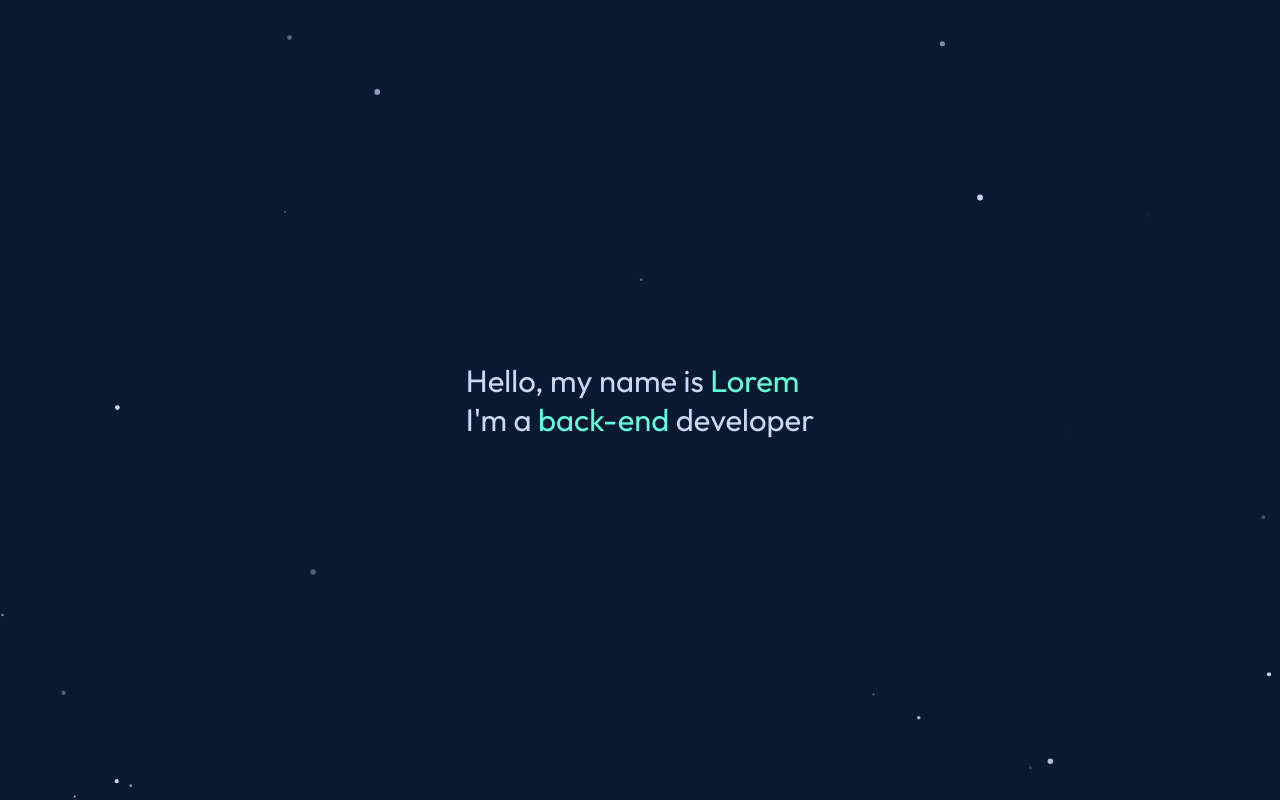
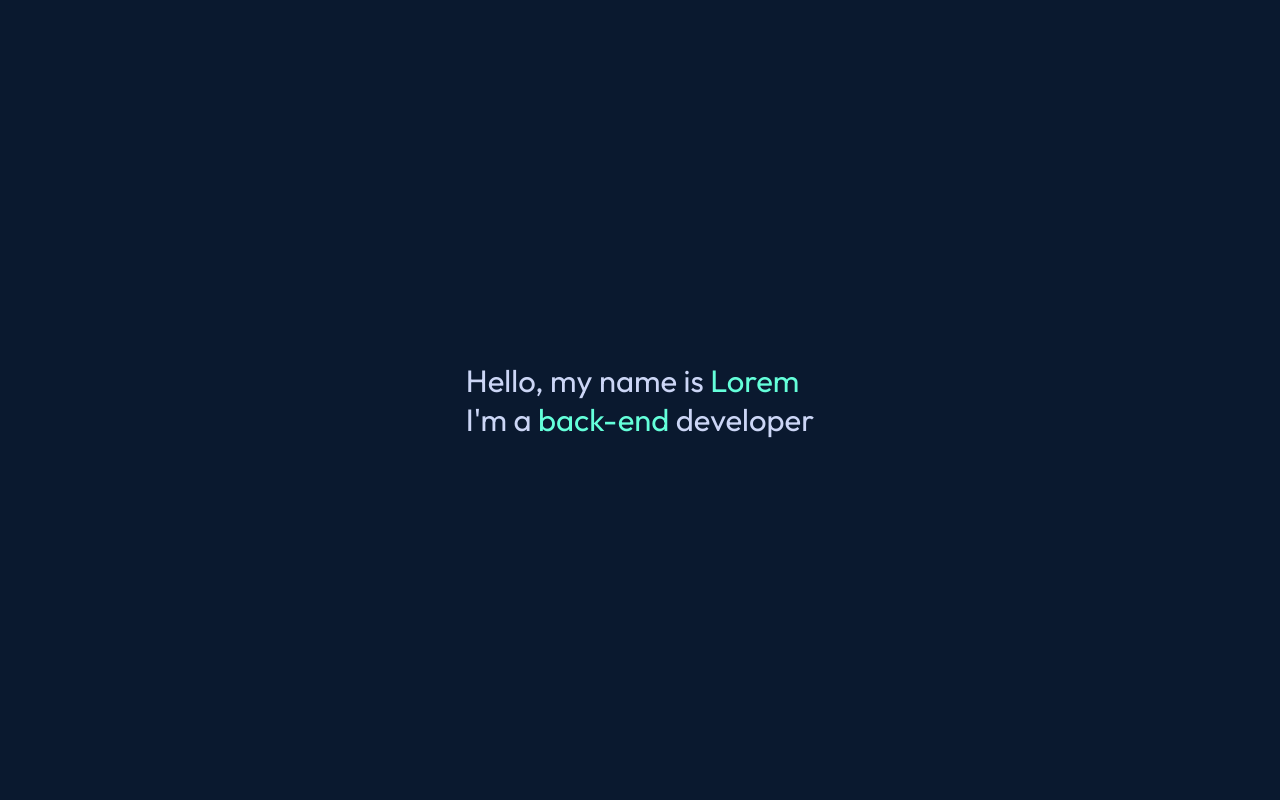
Before and after one commit to CapstoneTeamGreen/website_frontend, a React (Create React App) app: page / in a window 1280 px wide. Shown: the top 800 px of the page. Built offline with nearby package versions, Linux system fonts and the light colour scheme.

Commit message:
Fighting with tsparticles and swapped to styled-components

```diff
--- a/src/components/LandingPage/LandingElements.js
+++ b/src/components/LandingPage/LandingElements.js
@@ -10,18 +10,6 @@ export const LandingContainer = styled.div`
     height: 100vh;
     position: relative;
     z-index: 1;
-`
-
-export const LandingBg = styled.div`
-    position: absolute;
-    top: 0;
-    right: 0;
-    bottom: 0;
-    left: 0;
-    width: 100%;
-    height: 100%;
-    overflow: hidden;
-    z-index: 2;
 `
 
 export const LandingContent = styled.div`
--- a/src/components/LandingPage/index.js
+++ b/src/components/LandingPage/index.js
@@ -1,10 +1,8 @@
 import React from 'react'
-// import ParticleBackground from './ParticleBackground'
 import Particles from 'react-tsparticles'
-import ParticleConfig from './config/ParticleConfig'
+import ParticleConfig from './ParticleConfig'
 import {
     LandingContainer,
-    LandingBg,
     LandingContent,
     LandingP,
     LandingSpan
@@ -14,9 +12,7 @@ const LandingPage = () => {
     return (
         <LandingContainer>
 
-        <LandingBg>
-            <Particles params={ParticleConfig} />
-        </LandingBg>
+            {/* <Particles container={LandingContainer} params={ParticleConfig} /> */}
 
             <LandingContent>
                 <LandingP>Hello, my name is
```
Also changed, not shown: src/components/LandingPage/ParticleBackground.js (deleted, +0 -11 lines), src/components/LandingPage/ParticleConfig.js (line endings or trailing spaces). Lines whose indentation alone changed are shown as unchanged.
